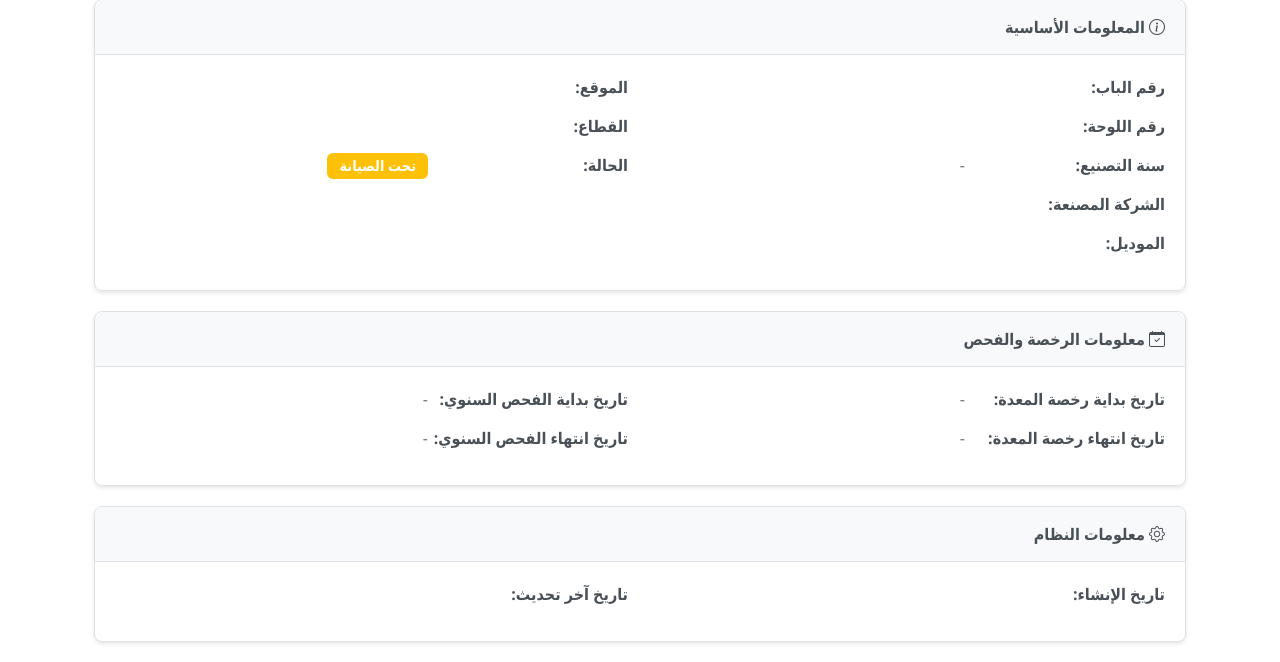
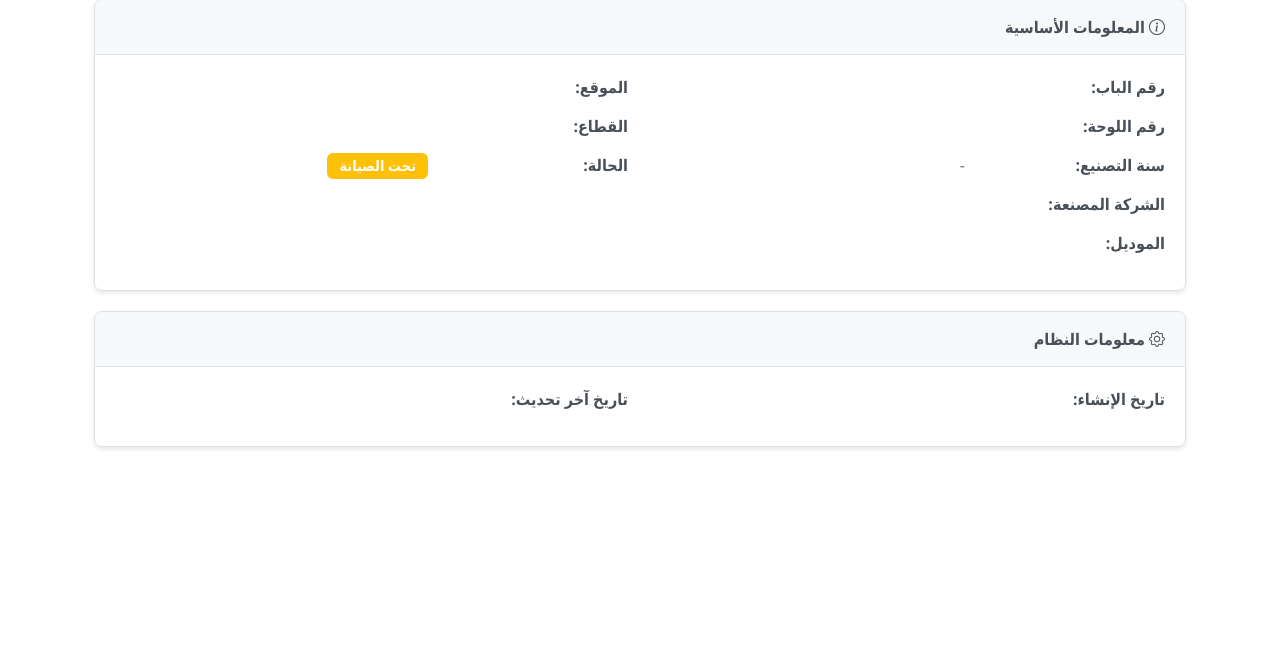
Before and after one commit to MohammedAbusarie/FleetManagementSystem, a Django app: template templates/inventory/equipment_detail.html in a window 1280 px wide. Shown: the part 189-851 px from the top of the page. After the commit the page ends 638 px from the top, so only its background shows below. Run offline with Django 3.2, Linux system fonts and the light colour scheme; the template is opened without the code that fills it, so the values that code supplies are empty.

Commit message:
fixing equipment detail ui

```diff
--- a/templates/inventory/equipment_detail.html
+++ b/templates/inventory/equipment_detail.html
@@ -223,36 +223,7 @@
         </div>
     </div>
 
-    <!-- License and Inspection Information -->
-    <div class="detail-card">
-        <div class="detail-card-header">
-            <i class="bi bi-calendar-check"></i> معلومات الرخصة والفحص
-        </div>
-        <div class="detail-card-body">
-            <div class="row">
-                <div class="col-md-6">
-                    <div class="detail-row">
-                        <div class="detail-label">تاريخ بداية رخصة المعدة:</div>
-                        <div class="detail-value">{% if equipment.current_license_record %}{{ equipment.current_license_record.start_date|date:"Y-m-d" }}{% else %}-{% endif %}</div>
-                    </div>
-                    <div class="detail-row">
-                        <div class="detail-label">تاريخ انتهاء رخصة المعدة:</div>
-                        <div class="detail-value">{% if equipment.current_license_record %}{{ equipment.current_license_record.end_date|date:"Y-m-d" }}{% else %}-{% endif %}</div>
-                    </div>
-                </div>
-                <div class="col-md-6">
-                    <div class="detail-row">
-                        <div class="detail-label">تاريخ بداية الفحص السنوي:</div>
-                        <div class="detail-value">{% if equipment.current_inspection_record %}{{ equipment.current_inspection_record.start_date|date:"Y-m-d" }}{% else %}-{% endif %}</div>
-                    </div>
-                    <div class="detail-row">
-                        <div class="detail-label">تاريخ انتهاء الفحص السنوي:</div>
-                        <div class="detail-value">{% if equipment.current_inspection_record %}{{ equipment.current_inspection_record.end_date|date:"Y-m-d" }}{% else %}-{% endif %}</div>
-                    </div>
-                </div>
-            </div>
-        </div>
-    </div>
+
 
     <!-- License Records -->
     {% if license_records %}
```
